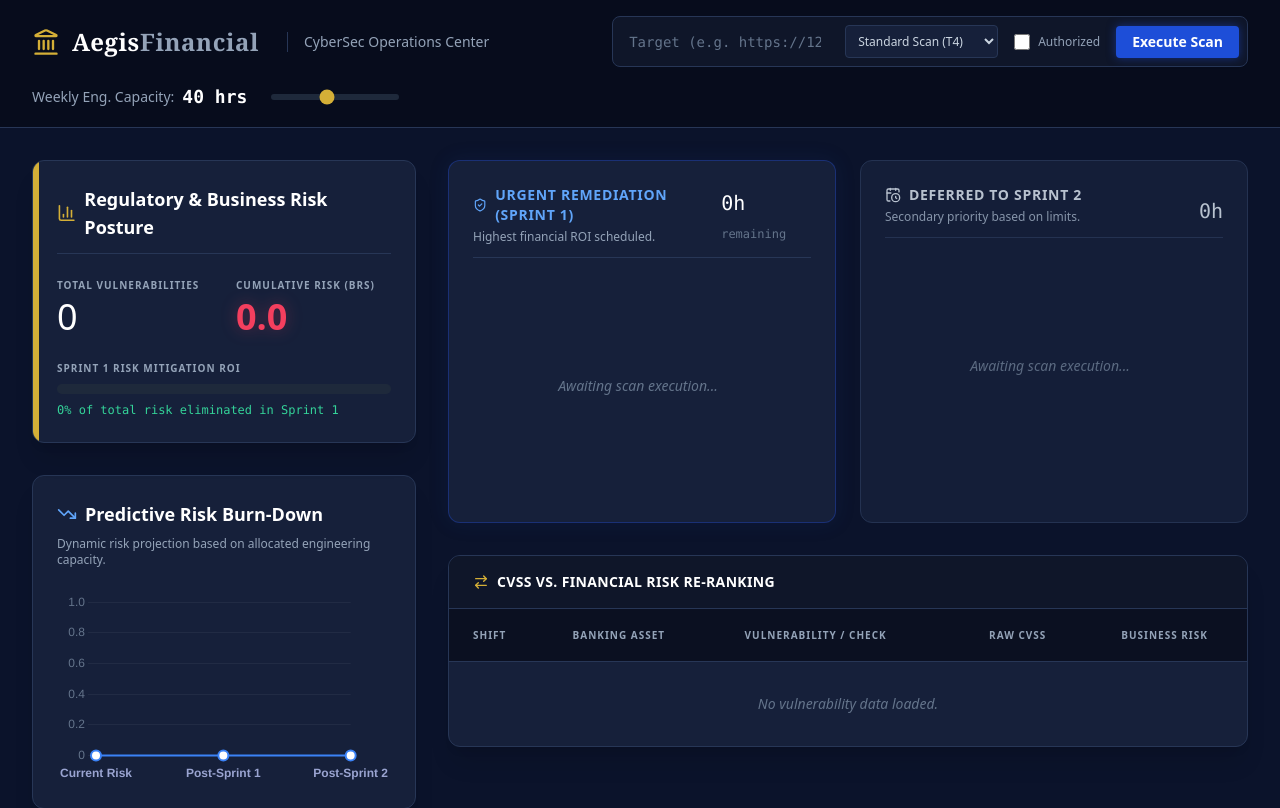
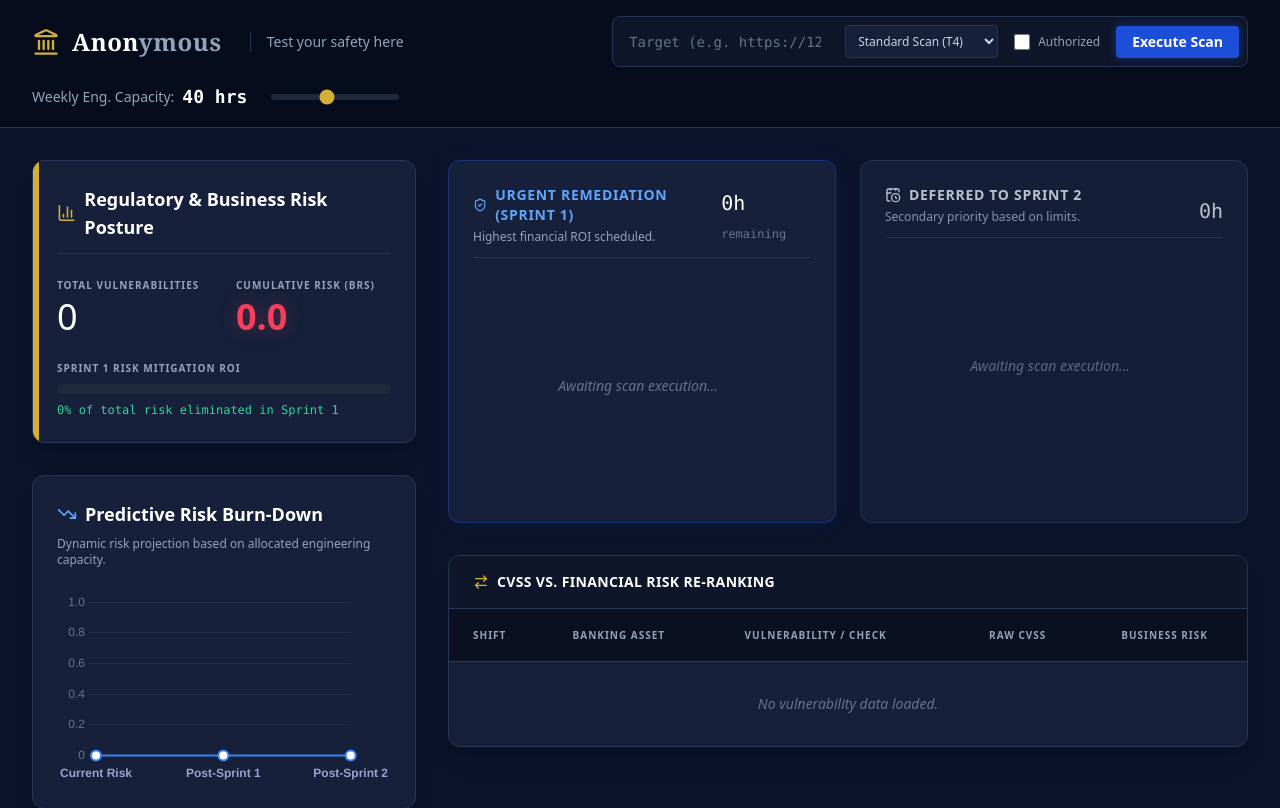
Before and after one commit to mahadevanshenil/Anonymous---CY-Hackathon, a Flask app: page / in a window 1280 px wide. Shown: the top 808 px of the page. Run offline with Flask 3, Linux system fonts and the light colour scheme; some libraries are stand-ins or nearby versions.

Commit message:
GUI changes updated

```diff
--- a/templates/index_2.html
+++ b/templates/index_2.html
@@ -3,7 +3,7 @@
 <head>
     <meta charset="UTF-8">
     <meta name="viewport" content="width=device-width, initial-scale=1.0">
-    <title>Aegis Financial | Risk-Tiered Vulnerability Planner</title>
+    <title>Anonymous | Risk-Tiered Vulnerability Planner</title>
     <script src="https://cdn.tailwindcss.com"></script>
     <script src="https://cdn.jsdelivr.net/npm/chart.js"></script>
     <script src="https://unpkg.com/lucide@latest"></script>
@@ -23,8 +23,8 @@
     <nav class="border-b border-bank bg-[#070c1c] px-8 py-4 flex flex-wrap justify-between items-center sticky top-0 z-50 gap-4">
         <div class="flex items-center gap-3">
             <i data-lucide="landmark" class="text-bank-gold w-7 h-7"></i>
-            <h1 class="text-2xl font-serif font-bold text-white tracking-wide">Aegis<span class="text-slate-400">Financial</span></h1>
-            <span class="ml-4 pl-4 border-l border-bank text-sm font-medium text-slate-400 hidden md:block">CyberSec Operations Center</span>
+            <h1 class="text-2xl font-serif font-bold text-white tracking-wide">Anon<span class="text-slate-400">ymous</span></h1>
+            <span class="ml-4 pl-4 border-l border-bank text-sm font-medium text-slate-400 hidden md:block">Test your safety here</span>
         </div>
 
         <form id="scanForm" class="flex items-center gap-4 bg-[#0f1629] p-2 rounded-lg border border-bank">
```
